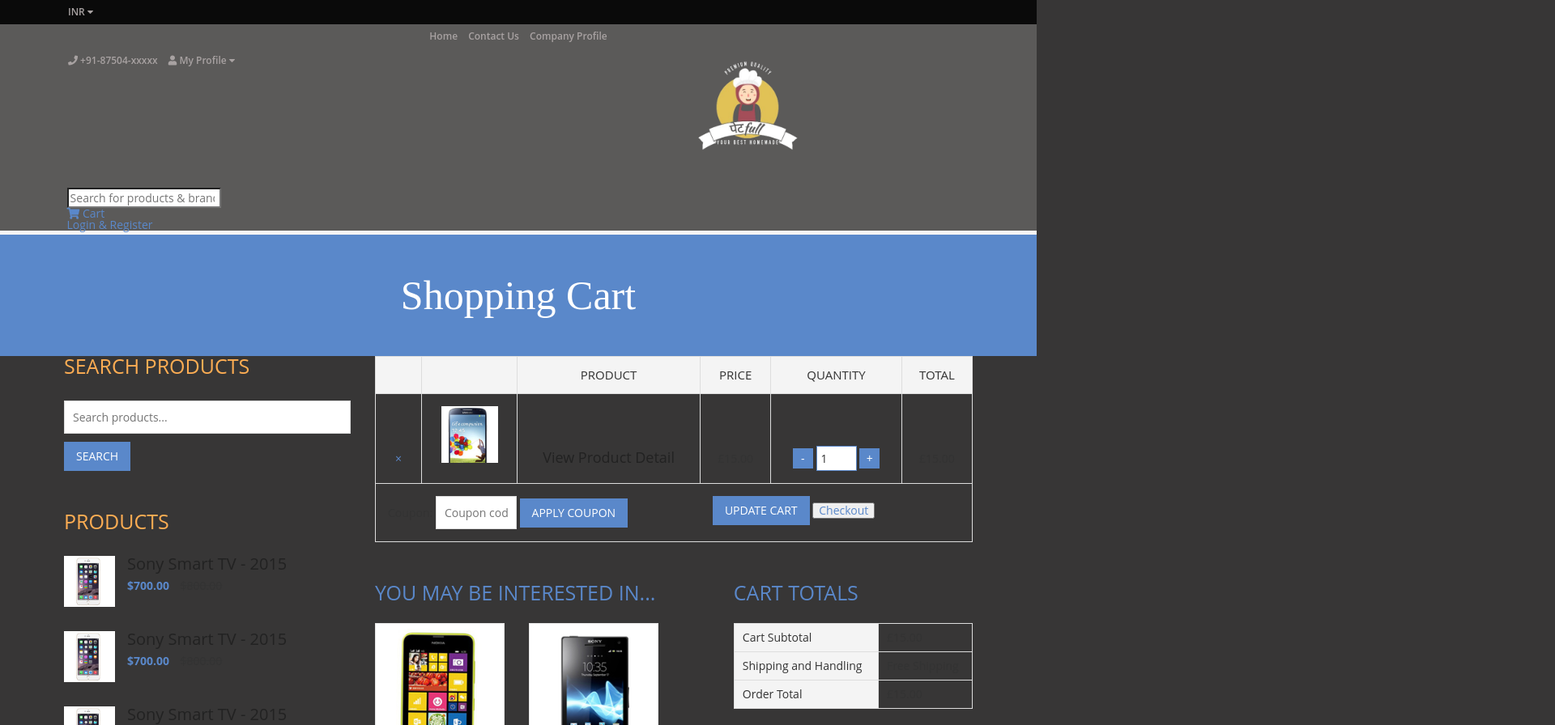
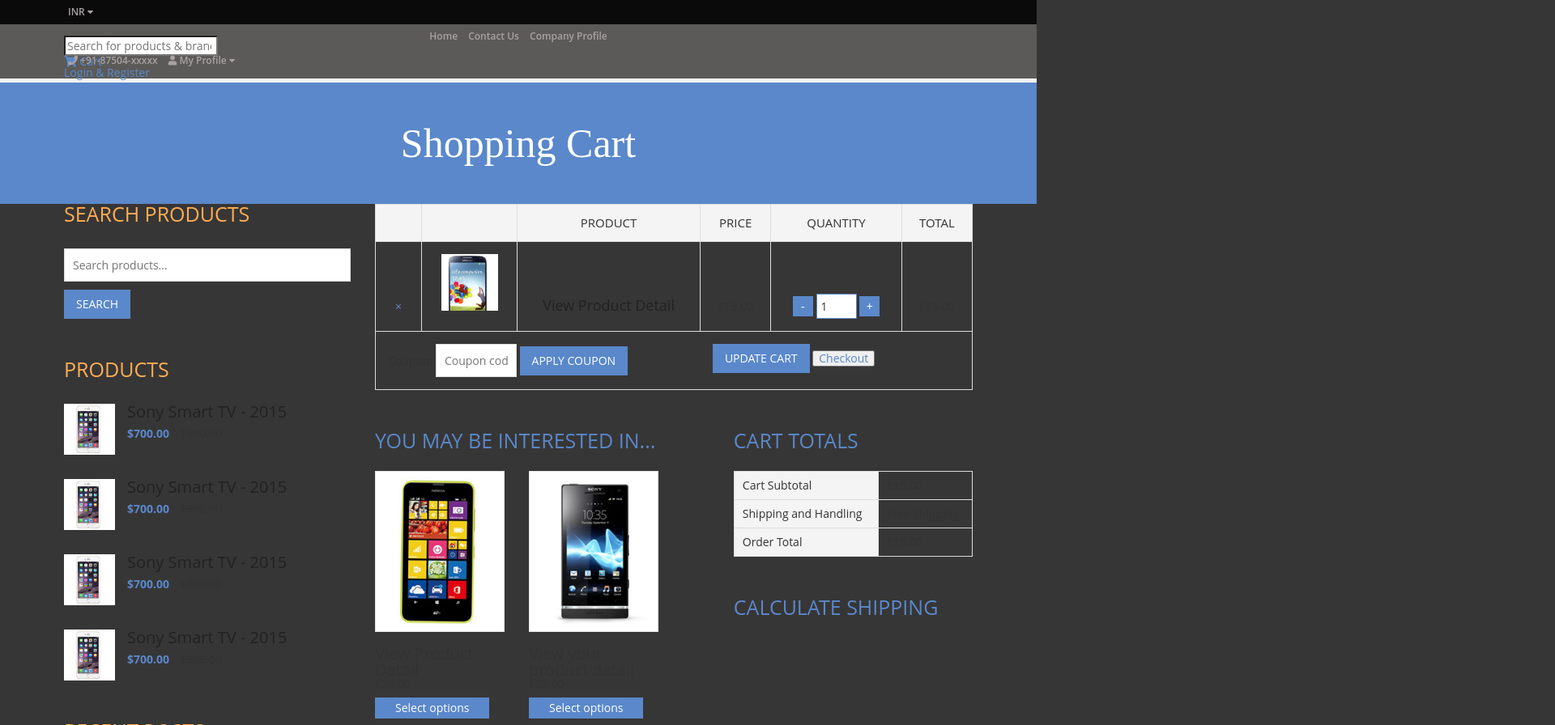
Before and after one commit to Sagar-Agicha/Petfull, a plain HTML site: page cart.html in a window 1280 px wide. Shown: the top 896 px of the page at 81% size, 1920 px wide, since content can reach past the window. Drawn offline with nearby package versions, Linux system fonts and the light colour scheme.

Commit message:
Update style.css

```diff
--- a/css/style.css
+++ b/css/style.css
@@ -84,7 +84,7 @@ img{
 	background-color: #0a0a0a;
 	font-size: 12px;
 	font-weight: 600;
-	position: relative;
+	position: center;
 }
 .topleft{
 	float: center;
@@ -142,22 +142,20 @@ img{
 .header{
 	display: inline-block;
 	width: 100%;
-	float: right;
-	padding: 0px 4px;
-	height: 14%;
+	float: center;
 	border-bottom: 5px solid #fdfbfbf4;
 	background-color: #5b5a59;
 }
 .header .logo{
-	padding: 0px 740px;
-	float: left;
-	width: 200%;
+	padding: 0px 700px;
+	float: center;
+	width: 100%;
 }
 /*Categories Menu*/
 .productContent{
 	display: inline-block;
 	width: 100%;
-	float: left;
+	float: center;
 	padding: 15px 0;
 	position: relative;
 }
@@ -171,7 +169,7 @@ img{
 .productContent .productCategories ul li{
 	display: inline-block;
 	width: 100%;
-	float: left;
+	float: center;
 	margin: 5px 0 10px;
 }
 .productContent .productCategories ul li a i.fa-caret-right{
```
